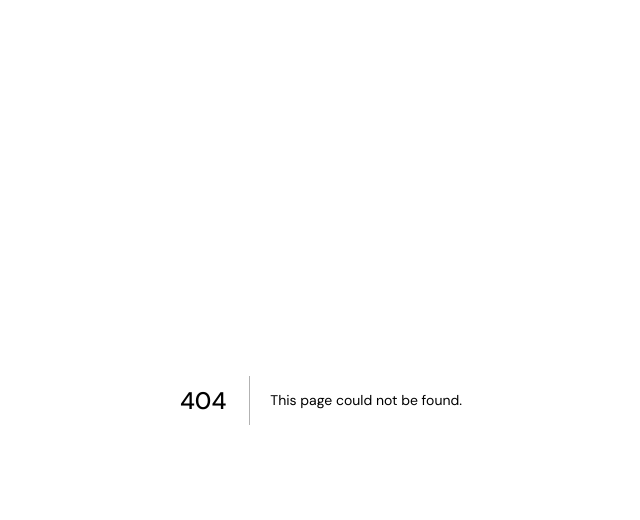
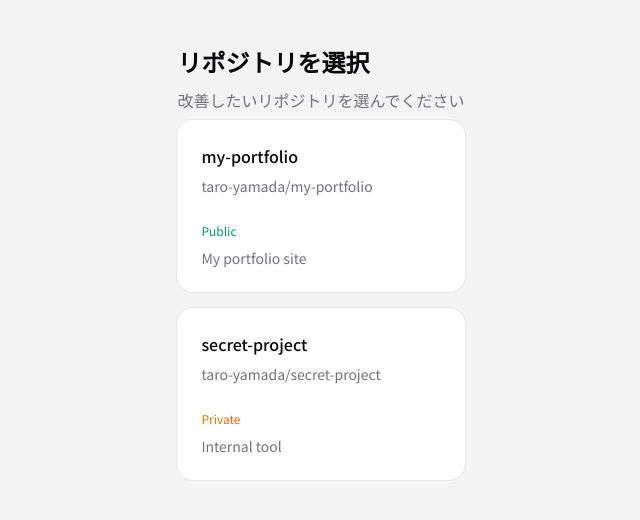
Before and after one commit to hayato-122/CommitHyper, a Next.js app: page /dashboard in a window 1280 px wide. Before the commit this address had no page. Shown: the top 520 px of the page, without its empty margins (319-959 px from the left). Built offline with nearby package versions, Linux system fonts and the light colour scheme.

Commit message:
feat(ui): ダッシュボードのベースレイアウトとアニメーションを追加

```diff
--- a/package.json
+++ b/package.json
@@ -15,6 +15,7 @@
     "class-variance-authority": "^0.7.1",
     "clsx": "^2.1.1",
     "lucide-react": "^1.17.0",
+    "motion": "^12.40.0",
     "next": "16.2.7",
     "next-auth": "^5.0.0-beta.31",
     "pg": "^8.21.0",
--- /dev/null
+++ b/src/app/dashboard/page.tsx
@@ -0,0 +1,71 @@
+"use client"; // Motion（アニメーション）を使うために必要
+
+import { ScrollReveal } from "@/components/ScrollReveal";
+import {
+  Card,
+  CardContent,
+  CardDescription,
+  CardHeader,
+  CardTitle,
+} from "@/components/ui/card";
+// モックデータ
+const mockRepos = [
+  {
+    id: 1,
+    name: "my-portfolio",
+    owner: { login: "taro-yamada" },
+    full_name: "taro-yamada/my-portfolio",
+    private: false,
+    description: "My portfolio site",
+  },
+  {
+    id: 2,
+    name: "secret-project",
+    owner: { login: "taro-yamada" },
+    full_name: "taro-yamada/secret-project",
+    private: true,
+    description: "Internal tool",
+  },
+];
+
+export default function DashboardPage() {
+  return (
+    <div className="mx-auto max-w-4xl px-6 py-12">
+      <ScrollReveal>
+        <h1 className="mb-2 text-2xl font-semibold">リポジトリを選択</h1>
+        <p className="mb-8 text-zinc-500">
+          改善したいリポジトリを選んでください
+        </p>
+      </ScrollReveal>
+
+      <div className="grid gap-4">
+        {mockRepos.map((repo) => (
+          <ScrollReveal key={repo.id}>
+            <Card>
+              <CardHeader>
+                <CardTitle>{repo.name}</CardTitle>
+                <CardDescription>{repo.full_name}</CardDescription>
+              </CardHeader>
+              <CardContent>
+                <span
+                  className={
+                    repo.private
+                      ? "text-xs text-amber-600"
+                      : "text-xs text-emerald-600"
+                  }
+                >
+                  {repo.private ? "Private" : "Public"}
+                </span>
+                {repo.description && (
+                  <p className="mt-2 text-sm text-zinc-500">
+                    {repo.description}
+                  </p>
+                )}
+              </CardContent>
+            </Card>
+          </ScrollReveal>
+        ))}
+      </div>
+    </div>
+  );
+}
--- a/src/auth.ts
+++ b/src/auth.ts
@@ -1,18 +1,18 @@
-import NextAuth from "next-auth"
-import GitHub from "next-auth/providers/github"
+import NextAuth from "next-auth";
+import GitHub from "next-auth/providers/github";
 
 // NextAuthの設定を行う
 export const { handlers, signIn, signOut, auth } = NextAuth({
-  providers: [                                                        │
-      GitHub({                                                          │
-        authorization: {
-          // ユーザーとメールアドレス、リポジトリの読み取りの権限を求める                                     │
-          params: { scope: "read:user user:email repo" },               │
-        },                                                              │
-      }),                                                               │
-    ],
-    // サインインページのURLを指定する
+  providers: [
+    GitHub({
+      authorization: {
+        // ユーザーとメールアドレス、リポジトリの読み取りの権限を求める                                     │
+        params: { scope: "read:user user:email repo" },
+      },
+    }),
+  ],
+  // サインインページのURLを指定する
   pages: {
     signIn: "/login",
   },
-})
+});
--- /dev/null
+++ b/src/components/ScrollReveal.tsx
@@ -0,0 +1,39 @@
+"use client";
+
+import type { ReactNode } from "react";
+import { motion, useReducedMotion } from "motion/react";
+
+type ScrollRevealProps = {
+  children: ReactNode;
+  className?: string;
+  delay?: number;
+  y?: number;
+  amount?: number;
+};
+
+export function ScrollReveal({
+  children,
+  className,
+  delay = 0,
+  y = 48,
+  amount = 0.18,
+}: ScrollRevealProps) {
+  const shouldReduceMotion = useReducedMotion();
+
+  return (
+    <motion.div
+      className={className}
+      initial={shouldReduceMotion ? { opacity: 1 } : { opacity: 0, y }}
+      animate={{ opacity: 1, y: 0 }}
+      whileInView={{ opacity: 1, y: 0 }}
+      viewport={{ once: true, amount, margin: "0px 0px -10% 0px" }}
+      transition={{
+        duration: 1.1,
+        delay,
+        ease: [0.16, 1, 0.3, 1],
+      }}
+    >
+      {children}
+    </motion.div>
+  );
+}
--- /dev/null
+++ b/src/components/ui/card.tsx
@@ -0,0 +1,100 @@
+import * as React from "react"
+
+import { cn } from "@/lib/utils"
+
+function Card({
+  className,
+  size = "default",
+  ...props
+}: React.ComponentProps<"div"> & { size?: "default" | "sm" }) {
+  return (
+    <div
+      data-slot="card"
+      data-size={size}
+      className={cn(
+        "group/card flex flex-col gap-6 overflow-hidden rounded-2xl bg-card py-6 text-sm text-card-foreground ring-1 ring-border/80 has-[>img:first-child]:pt-0 data-[size=sm]:gap-4 data-[size=sm]:py-4 *:[img:first-child]:rounded-t-xl *:[img:last-child]:rounded-b-xl",
+        className
+      )}
+      {...props}
+    />
+  )
+}
+
+function CardHeader({ className, ...props }: React.ComponentProps<"div">) {
+  return (
+    <div
+      data-slot="card-header"
+      className={cn(
+        "group/card-header @container/card-header grid auto-rows-min items-start gap-2 rounded-t-xl px-6 group-data-[size=sm]/card:px-4 has-data-[slot=card-action]:grid-cols-[1fr_auto] has-data-[slot=card-description]:grid-rows-[auto_auto] [.border-b]:pb-6 group-data-[size=sm]/card:[.border-b]:pb-4",
+        className
+      )}
+      {...props}
+    />
+  )
+}
+
+function CardTitle({ className, ...props }: React.ComponentProps<"div">) {
+  return (
+    <div
+      data-slot="card-title"
+      className={cn("font-heading text-base font-medium", className)}
+      {...props}
+    />
+  )
+}
+
+function CardDescription({ className, ...props }: React.ComponentProps<"div">) {
+  return (
+    <div
+      data-slot="card-description"
+      className={cn("text-sm text-muted-foreground", className)}
+      {...props}
+    />
+  )
+}
+
+function CardAction({ className, ...props }: React.ComponentProps<"div">) {
+  return (
+    <div
+      data-slot="card-action"
+      className={cn(
+        "col-start-2 row-span-2 row-start-1 self-start justify-self-end",
+        className
+      )}
+      {...props}
+    />
+  )
+}
+
+function CardContent({ className, ...props }: React.ComponentProps<"div">) {
+  return (
+    <div
+      data-slot="card-content"
+      className={cn("px-6 group-data-[size=sm]/card:px-4", className)}
+      {...props}
+    />
+  )
+}
+
+function CardFooter({ className, ...props }: React.ComponentProps<"div">) {
+  return (
+    <div
+      data-slot="card-footer"
+      className={cn(
+        "flex items-center rounded-b-xl px-6 group-data-[size=sm]/card:px-4 [.border-t]:pt-6 group-data-[size=sm]/card:[.border-t]:pt-4",
+        className
+      )}
+      {...props}
+    />
+  )
+}
+
+export {
+  Card,
+  CardHeader,
+  CardFooter,
+  CardTitle,
+  CardAction,
+  CardDescription,
+  CardContent,
+}
```
Also changed, not shown: 1 other file (tests, documents, lock files or other folders).
